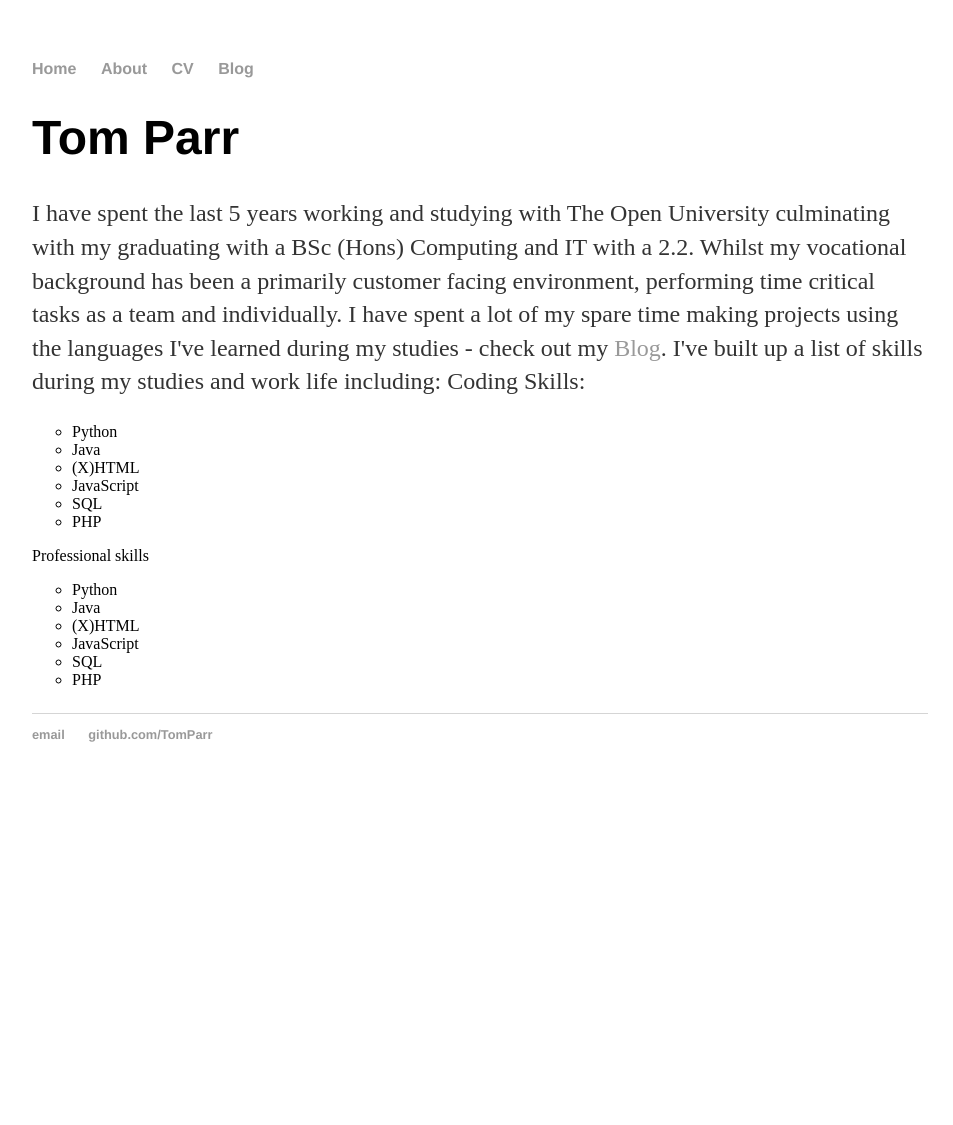
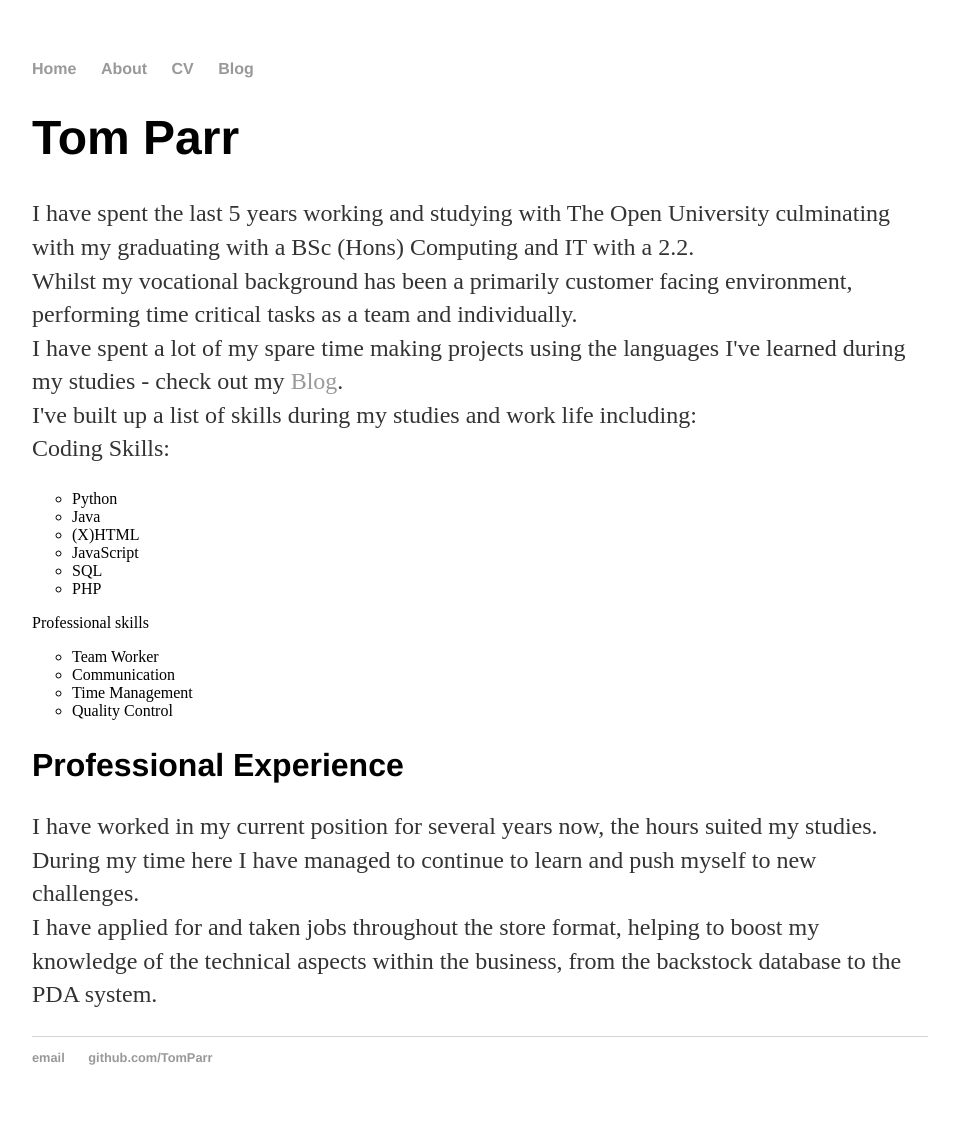
Before and after one commit to TomParr/TomParr.github.io, a Jekyll site: the page built from cv/index.html, in a window 1280 px wide. Shown: the whole page, without its empty margins (160-1113 px from the left). Built offline with Jekyll 4.4.1, drawn with Linux system fonts in a browser that asks for light colours; before the commit the page ends 900 px from its top, so only the background shows below that.

Commit message:
Update index.html

```diff
--- a/cv/index.html
+++ b/cv/index.html
@@ -4,11 +4,11 @@ title: Tom Parr
 ---
 <div class="blurb">
 	<h1>Tom Parr</h2>
-	<p>I have spent the last 5 years working and studying with The Open University culminating with my graduating with a BSc (Hons) Computing and IT with a 2.2.
-	Whilst my vocational background has been a primarily customer facing environment, performing time critical tasks as a team and individually.
-	I have spent a lot of my spare time making projects using the languages I've learned during my studies - check out my <a href="/blog">Blog</a>.
-	I've built up a list of skills during my studies and work life including:
-	Coding Skills:
+	<p>I have spent the last 5 years working and studying with The Open University culminating with my graduating with a BSc (Hons) Computing and IT with a 2.2.<br />
+	Whilst my vocational background has been a primarily customer facing environment, performing time critical tasks as a team and individually.<br />
+	I have spent a lot of my spare time making projects using the languages I've learned during my studies - check out my <a href="/blog">Blog</a>.<br />
+	I've built up a list of skills during my studies and work life including:<br />
+	Coding Skills:<br />
 	<ul style="list-style-type:circle;">
 		<li>Python</li>
 		<li>Java</li>
@@ -19,13 +19,15 @@ title: Tom Parr
 	</ul>
 	Professional skills
 	<ul style="list-style-type:circle;">
-		<li>Python</li>
-		<li>Java</li>
-		<li>(X)HTML</li>
-		<li>JavaScript</li>
-		<li>SQL</li>
-		<li>PHP</li>
+		<li>Team Worker</li>
+		<li>Communication</li>
+		<li>Time Management</li>
+		<li>Quality Control</li>
 	</ul>
+</p>
+<h2>Professional Experience</h2>
+<p>I have worked in my current position for several years now, the hours suited my studies. During my time here I have managed to continue to learn and push myself to new challenges. <br />
+I have applied for and taken jobs throughout the store format, helping to boost my knowledge of the technical aspects within the business, from the backstock database to the PDA system.
 </p>
 
 </div><!-- /.blurb -->
```
